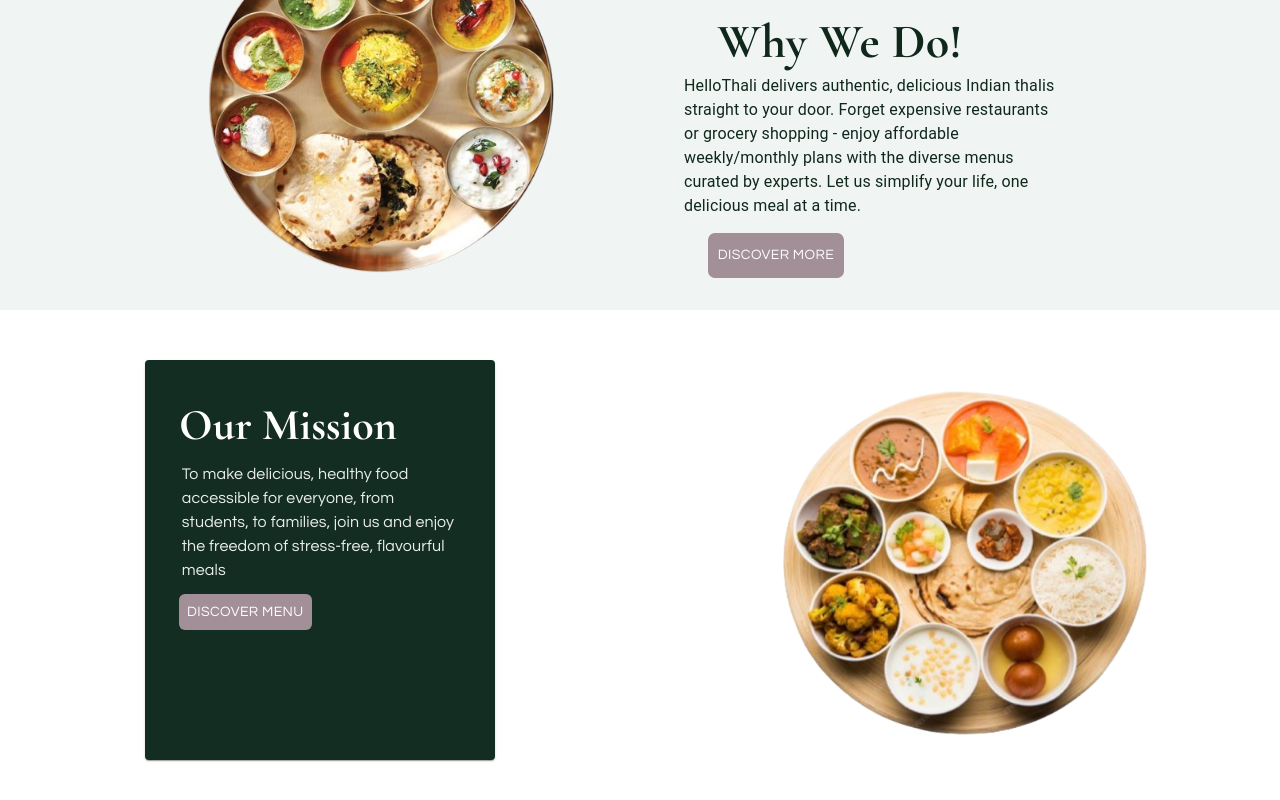
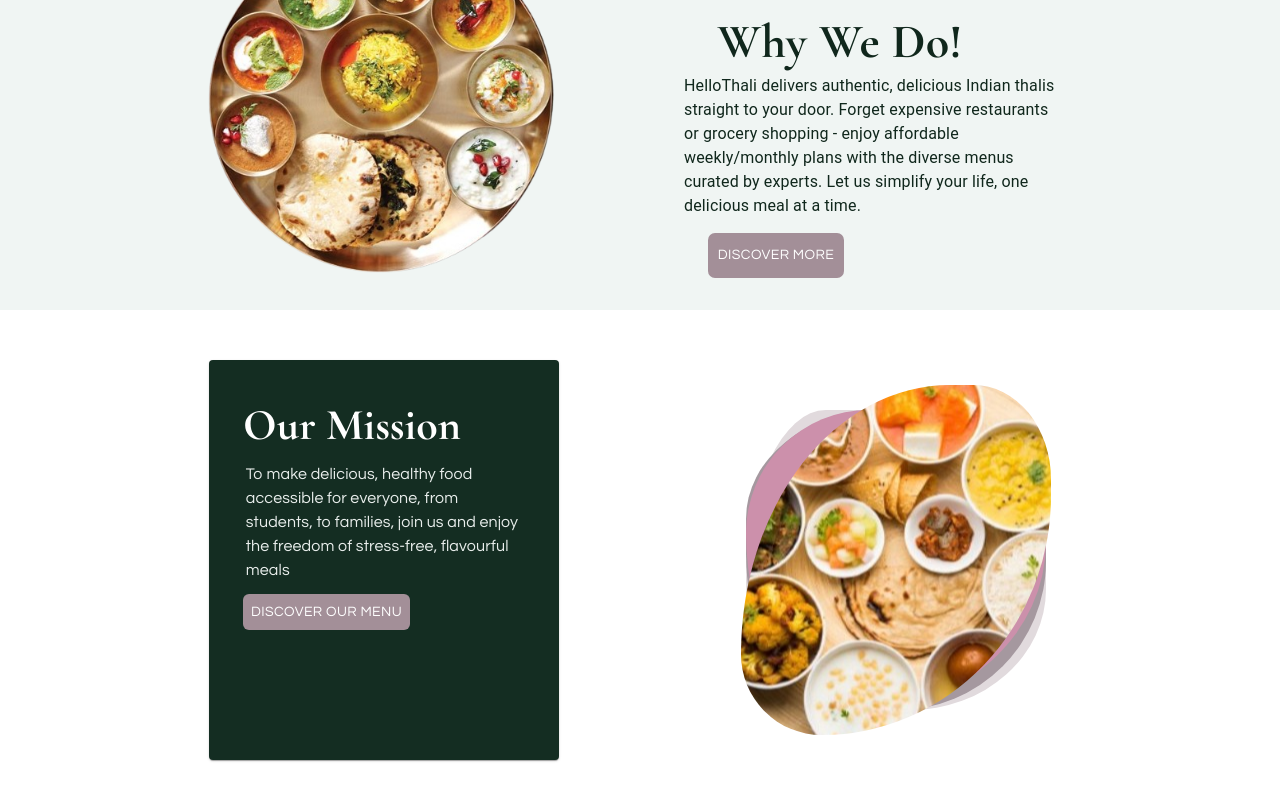
Before and after one commit to Ishu070303/hellothalii, a React (Vite) app: page / in a window 1280 px wide. Shown: the part 694-1494 px from the top of the page. Built offline with nearby package versions, Linux system fonts and the light colour scheme.

Commit message:
change in css

```diff
--- a/src/index.css
+++ b/src/index.css
@@ -37,6 +37,8 @@
   background-size: cover;
   background-repeat: no-repeat;
   background-position: center;
+  /* z-index: -1;
+  filter: blur(3px); */
 }
 
 .text2 {
@@ -87,28 +89,63 @@
   /* border: 2px solid black; */
   height: 500px;
   display: flex;
+  justify-content: center;
 }
 
 .herofirstdiv {
   /* border: 2px solid black; */
-  width: 50%;
+  width: 40%;
   height: 500px;
   display: flex;
   justify-content: center;
   align-content: center;
 }
 
-.heroseconddiv{
+.heroseconddiv {
   /* border: 2px solid; */
- width: 50%;
+  width: 40%;
   display: flex;
   justify-content: center;
   align-items: center;
+  position: relative;
 }
 
-.heroseconddiv img{
-  width: 400px;
-  height: 400px;
+.div1 {
+  position: absolute;
+  z-index: 1;
+  width: 300px;
+  height: 300px;
+  border-radius: 37% 37% 63% 37% / 80% 44% 56% 59%;
+  background-color: #e1dadd;
+}
+
+.div2 {
+  position: absolute;
+  z-index: 2;
+  width: 300px;
+  height: 300px;
+  border-radius: 51% 62% 56% 37% / 41% 44% 56% 59%;
+  background-color: #a5989f;
+}
+
+.div3 {
+  position: absolute;
+  z-index: 3;
+  width: 300px;
+  height: 300px;
+  border-radius: 41% 59% 62% 37% / 41% 44% 56% 59%;
+  background-color: #cc90ab;
+}
+
+.div4 {
+  z-index: 100;
+  width: 310px;
+  height: 350px;
+  background-image: url("../src/assets/images/heroimage.png");
+  background-repeat: no-repeat;
+  background-position: center;
+  overflow: hidden;
+  border-radius: 70% 26% 77% 27% / 80% 28% 71% 24%;
 }
 
 .heropaper {
@@ -118,7 +155,7 @@
   margin: auto;
 }
 
-.herotypoh5{
+.herotypoh5 {
   margin-top: 41px !important;
   margin-left: 34px !important;
   font-size: 44px !important;
@@ -128,19 +165,19 @@
   line-height: 3rem !important;
 }
 
-.herotypop{
+.herotypop {
   width: 79%;
   margin: auto !important;
-  color: #E9EEEC;
+  color: #e9eeec;
   margin-top: 13px !important;
   font-family: "Questrial", sans-serif !important;
 }
 
-.herobutton{
+.herobutton {
   margin-left: 34px !important;
   margin-top: 12px !important;
   border-radius: 6px !important;
-  background-color: #A38F98 !important;
+  background-color: #a38f98 !important;
   color: white !important;
 }
 
--- a/src/pages/Hero/Hero.jsx
+++ b/src/pages/Hero/Hero.jsx
@@ -1,21 +1,29 @@
-import { Button, Paper, Typography } from '@material-ui/core';
-import HeroImage from "../../assets/images/heroimage.png";
+import { Button, Paper, Typography } from "@material-ui/core";
 
 const Hero = () => {
   return (
-    <div className='herosection'>
-        <div className='herofirstdiv'>
-            <Paper className='heropaper'>
-                <Typography className='herotypoh5' variant='h5'>Our Mission</Typography>
-                <Typography className='herotypop' component={"p"}>To make delicious, healthy food accessible for everyone, from students, to families, join us and enjoy the freedom of stress-free, flavourful meals</Typography>
-                <Button className='herobutton'>Discover Menu</Button>
-            </Paper>
-        </div>
-        <div className='heroseconddiv'>
-            <img src={HeroImage} alt='heroimage' />
-        </div>
+    <div className="herosection">
+      <div className="herofirstdiv">
+        <Paper className="heropaper">
+          <Typography className="herotypoh5" variant="h5">
+            Our Mission
+          </Typography>
+          <Typography className="herotypop" component={"p"}>
+            To make delicious, healthy food accessible for everyone, from
+            students, to families, join us and enjoy the freedom of stress-free,
+            flavourful meals
+          </Typography>
+          <Button className="herobutton">Discover Our Menu</Button>
+        </Paper>
+      </div>
+      <div className="heroseconddiv">
+        <div className="div1"></div>
+        <div className="div2"></div>
+        <div className="div3"></div>
+        <div className="div4"></div>
+      </div>
     </div>
-  )
-}
+  );
+};
 
-export default Hero
+export default Hero;
--- a/src/pages/cards/Cards.jsx
+++ b/src/pages/cards/Cards.jsx
@@ -1,9 +1,7 @@
-import React from 'react'
-
 const Cards = () => {
   return (
     <div>Cards</div>
   )
 }
 
-export default Cards
+export default Cards;
```
Lines whose indentation alone changed are shown as unchanged.
